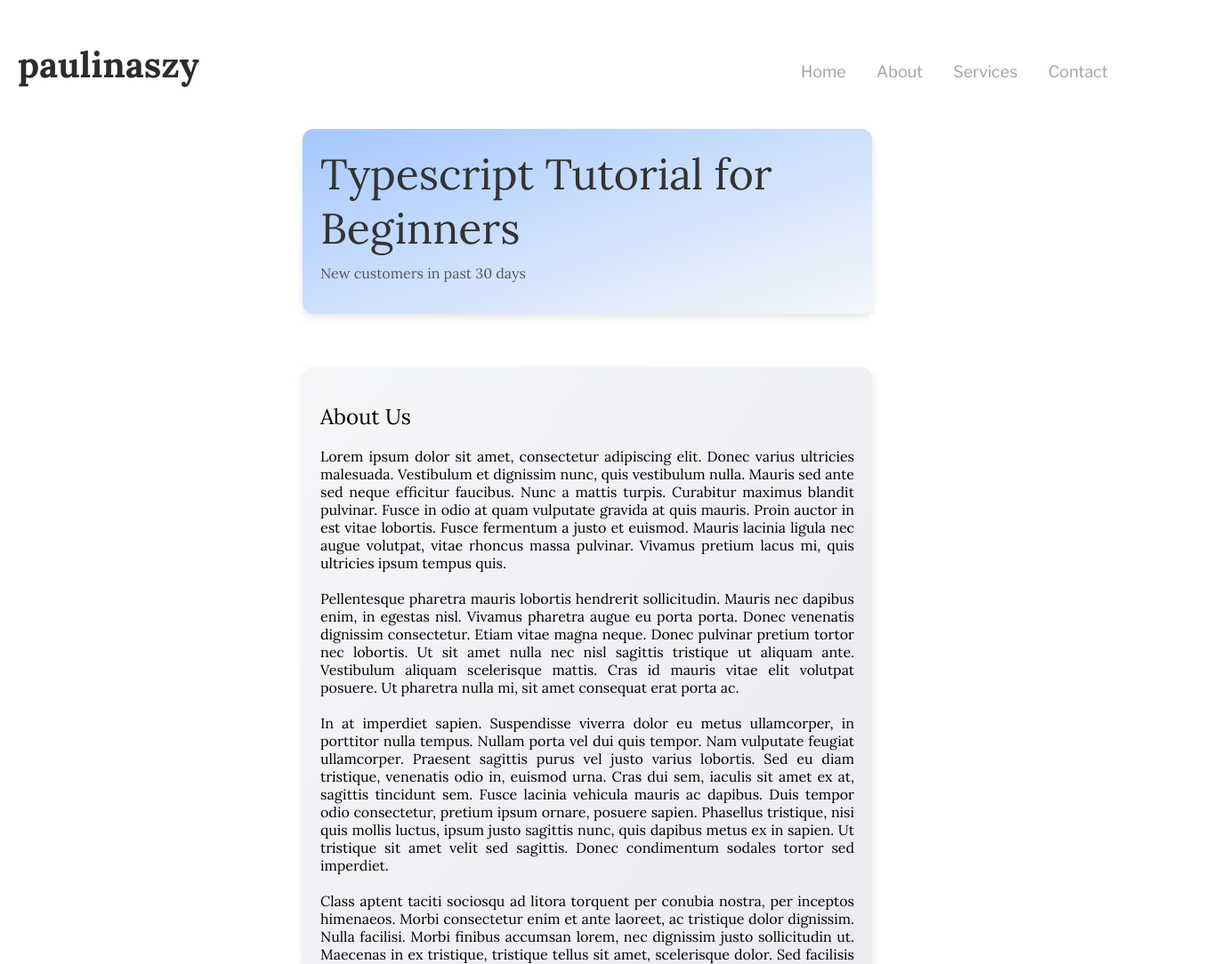
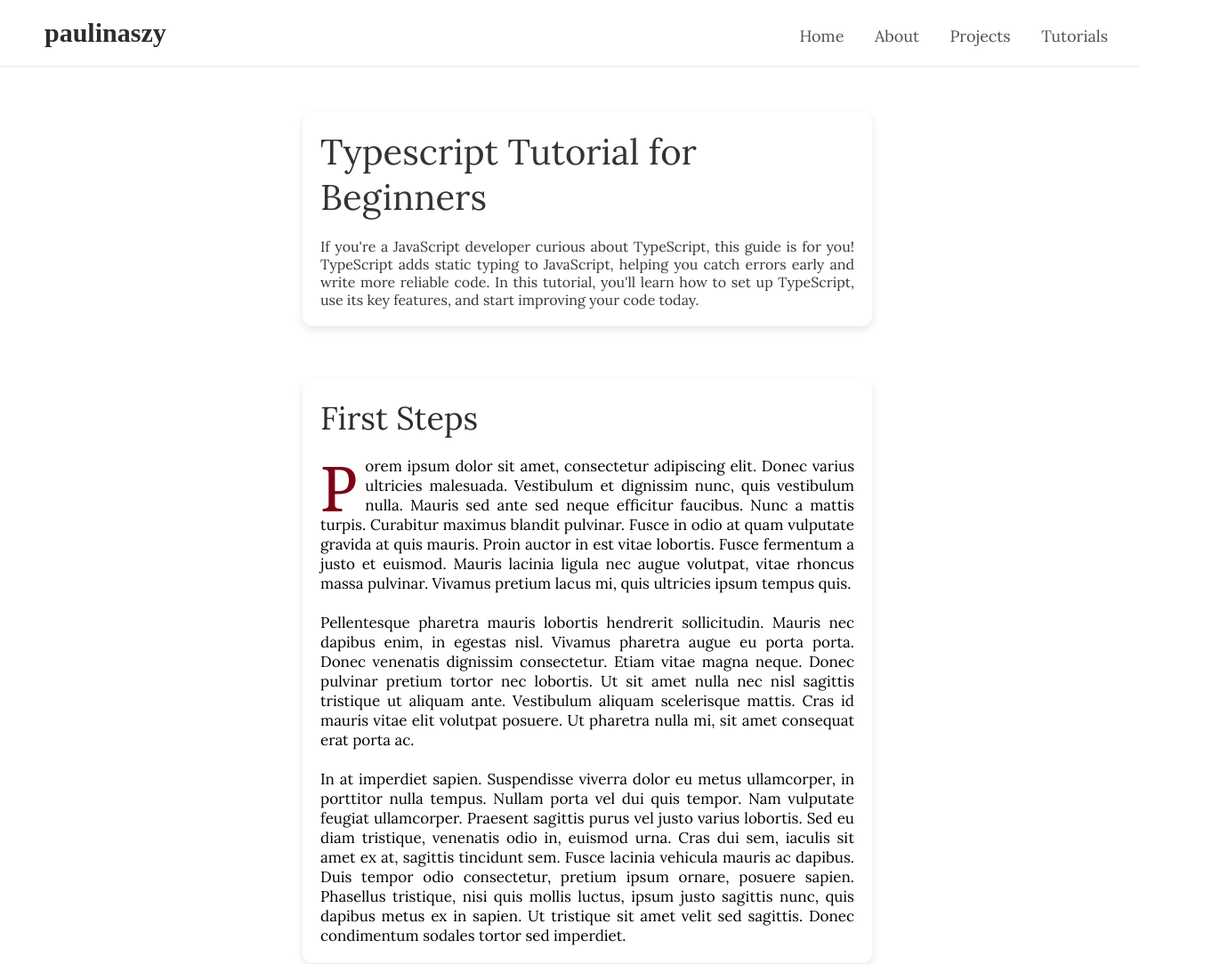
Before and after one commit to peposlawa/website-design, a plain HTML site: page index.html in a window 1280 px wide. Shown: the top 1084 px of the page at 89% size, 1380 px wide, since content can reach past the window. Drawn offline with nearby package versions, Linux system fonts and the light colour scheme; a web font is replaced by a local one.

Commit message:
basic design done

```diff
--- a/index.html
+++ b/index.html
@@ -11,39 +11,52 @@
       href="https://fonts.googleapis.com/css2?family=Libre+Franklin:ital,wght@0,100..900;1,100..900&family=Lora:ital,wght@0,400..700;1,400..700&display=swap"
       rel="stylesheet"
     />
+    <link
+      href="https://fonts.googleapis.com/css2?family=Playwrite+CU:wght@100..400&display=swap"
+      rel="stylesheet"
+    />
   </head>
   <body>
     <div class="wrapper">
       <header>
-        <h1 class="web-title">paulinaszy</h1>
+        <h1 class="web-title">
+          <a href="#">paulinaszy</a>
+        </h1>
 
         <nav class="nav-links">
           <ul>
             <li><a href="#">Home</a></li>
             <li><a href="#">About</a></li>
-            <li><a href="#">Services</a></li>
-            <li><a href="#">Contact</a></li>
+            <li><a href="#">Projects</a></li>
+            <li><a href="#">Tutorials</a></li>
           </ul>
         </nav>
       </header>
 
       <main class="middle">
-        <div class="card">
+        <section class="top-content">
           <h1>Typescript Tutorial for Beginners</h1>
-          <p>New customers in past 30 days</p>
-        </div>
+          <p>
+            If you're a JavaScript developer curious about TypeScript, this
+            guide is for you! TypeScript adds static typing to JavaScript,
+            helping you catch errors early and write more reliable code. In this
+            tutorial, you'll learn how to set up TypeScript, use its key
+            features, and start improving your code today.
+          </p>
+        </section>
 
-        <section class="content">
-          <h2>About Us</h2>
+        <section class="main-content">
+          <h2 class="content-title">First Steps</h2>
           <p>
-            Lorem ipsum dolor sit amet, consectetur adipiscing elit. Donec
-            varius ultricies malesuada. Vestibulum et dignissim nunc, quis
-            vestibulum nulla. Mauris sed ante sed neque efficitur faucibus. Nunc
-            a mattis turpis. Curabitur maximus blandit pulvinar. Fusce in odio
-            at quam vulputate gravida at quis mauris. Proin auctor in est vitae
-            lobortis. Fusce fermentum a justo et euismod. Mauris lacinia ligula
-            nec augue volutpat, vitae rhoncus massa pulvinar. Vivamus pretium
-            lacus mi, quis ultricies ipsum tempus quis.<br /><br />
+            <span class="first-letter">P</span>orem ipsum dolor sit amet,
+            consectetur adipiscing elit. Donec varius ultricies malesuada.
+            Vestibulum et dignissim nunc, quis vestibulum nulla. Mauris sed ante
+            sed neque efficitur faucibus. Nunc a mattis turpis. Curabitur
+            maximus blandit pulvinar. Fusce in odio at quam vulputate gravida at
+            quis mauris. Proin auctor in est vitae lobortis. Fusce fermentum a
+            justo et euismod. Mauris lacinia ligula nec augue volutpat, vitae
+            rhoncus massa pulvinar. Vivamus pretium lacus mi, quis ultricies
+            ipsum tempus quis.<br /><br />
 
             Pellentesque pharetra mauris lobortis hendrerit sollicitudin. Mauris
             nec dapibus enim, in egestas nisl. Vivamus pharetra augue eu porta
@@ -62,33 +75,12 @@
             odio consectetur, pretium ipsum ornare, posuere sapien. Phasellus
             tristique, nisi quis mollis luctus, ipsum justo sagittis nunc, quis
             dapibus metus ex in sapien. Ut tristique sit amet velit sed
-            sagittis. Donec condimentum sodales tortor sed imperdiet.<br /><br />
-
-            Class aptent taciti sociosqu ad litora torquent per conubia nostra,
-            per inceptos himenaeos. Morbi consectetur enim et ante laoreet, ac
-            tristique dolor dignissim. Nulla facilisi. Morbi finibus accumsan
-            lorem, nec dignissim justo sollicitudin ut. Maecenas in ex
-            tristique, tristique tellus sit amet, scelerisque dolor. Sed
-            facilisis molestie mi eget sollicitudin. Nulla placerat eget turpis
-            dapibus accumsan. Mauris sagittis ante posuere ultricies gravida.
-            Aliquam ultrices nisl est, et rhoncus turpis dapibus non.<br /><br />
-
-            Duis nibh odio, dapibus vehicula ipsum sit amet, imperdiet viverra
-            velit. Pellentesque lobortis suscipit pulvinar. Curabitur ultrices
-            dictum ornare. Interdum et malesuada fames ac ante ipsum primis in
-            faucibus. Nulla tortor ipsum, sodales sed lobortis iaculis,
-            tincidunt quis urna. Proin quis pellentesque nunc. Ut ut fermentum
-            tortor. Mauris feugiat quis est eu tempus. Pellentesque habitant
-            morbi tristique senectus et netus et malesuada fames ac turpis
-            egestas. Proin fringilla mollis leo. Proin accumsan quis elit sit
-            amet blandit. Fusce sit amet aliquam nisl. Sed non tristique nibh.
-            Integer consequat finibus faucibus. Proin ullamcorper ante nec
-            congue vestibulum.
+            sagittis. Donec condimentum sodales tortor sed imperdiet.
           </p>
         </section>
       </main>
 
-      <footer>
+      <footer class="bottom">
         <p>All rights reserved &copy; Paulina Szymkiewicz</p>
       </footer>
     </div>
--- a/styles.css
+++ b/styles.css
@@ -1,12 +1,14 @@
 * {
     font-family: "Lora", serif;
+    /* font-family: 'Libre Franklin'; */
+    font-size: 17px;
     font-optical-sizing: none;
     font-weight: 400;
     font-style: normal;
+    margin: 0;
 }
 
 body {
-    font-family: 'Trebuchet MS';
     margin: 0;
     padding: 0;
 }
@@ -17,18 +19,26 @@ body {
     height: 100vh;
 }
 
+/* Styling of the header */
+
 header {
     display: flex;
     align-items: baseline;
     padding: 20px;
     text-align: center;
+    border-bottom: #eceaea 1px solid;
 }
 
-.web-title {
+.web-title a {
+    text-decoration: none;
+    color: #2c2c2c;
     font-weight: 800;
-    font-size: 40px;
-    color: #2c2c2c;
+    font-family: "Playwrite CU";
+    font-size: 30px;
+    margin-left: 30px;
 }
+
+/* Styling of the navigation bar */
 
 .nav-links {
     margin-left: auto;
@@ -47,11 +57,12 @@ nav ul li {
 }
 
 nav ul li a {
-    font-family: 'Libre Franklin';
-    color: #a0a0a0;
+    color: #4f4f4f;
     text-decoration: none;
     font-size: 18px;
 }
+
+/* Styling of the main content */
 
 .middle {
     display: flex;
@@ -60,10 +71,45 @@ nav ul li a {
     margin: auto;
 }
 
-.content {
+/* Styling of the top section content */
+
+.top-content {
+    border-radius: 12px;
+    padding: 20px;
+    box-shadow: 0 4px 10px rgba(0, 0, 0, 0.1);
+    width: 100%;
+    margin-top: 50px;
+}
+
+.top-content h1 {
+    font-size: 40px;
+    margin: 0;
+    color: #333;
+}
+
+.top-content p {
+    font-size: 16px;
+    margin-top: 20px;
+    color: #353535;
+    text-align: justify;
+}
+
+/* Styling of the middle section content */
+
+.first-letter {
+    color: rgb(126, 4, 22);
+    float: left;
+    font-family: Georgia;
+    font-size: 70px;
+    line-height: 50px;
+    padding-top: 10px;
+    padding-right: 8px;
+  }
+
+  .main-content {
     padding: 20px;
     text-align: justify;
-    background: linear-gradient(to bottom right, #f4f6f8, #e8eaed);
+    background: linear-gradient(to bottom right, #ffffff, #ffffff);
     border-radius: 12px;
     padding: 20px;
     box-shadow: 0 4px 10px rgba(0, 0, 0, 0.1);
@@ -71,38 +117,21 @@ nav ul li a {
     margin: 60px auto;
 }
 
+.content-title {
+    font-size: 36px;
+    margin: 0px 0px 20px 0px;
+    color: #2c2c2c;
+}
+
 /* Styling of the footer */
 
-footer {
-    background-color: #839fd1;
-    color: #fff;
-    padding: 10px;
+.bottom {
+    padding: 50px;
     text-align: center;
+    width: 100%;
+    border-top: #eceaea 1px solid;
+    background: repeating-linear-gradient(135deg, #f6f6f6 0, #f6f6f6 10%, transparent 0, transparent 50%);
+    background-size: 5px 5px;
+    background-color: #ffffff;
+    opacity: 0.6
 }
-
-/* Styling of the gradient card */
-
-.card {
-    background: linear-gradient(to bottom right, #A5C8FF, #F5F7FA);
-    border-radius: 12px;
-    padding: 20px;
-    box-shadow: 0 4px 10px rgba(0, 0, 0, 0.1);
-    width: 100%;
-}
-
-.card h1 {
-    font-size: 48px;
-    margin: 0;
-    color: #333;
-}
-
-.card p {
-    font-size: 16px;
-    margin-top: 10px;
-    color: #555;
-}
-
-.arrow-up {
-    font-size: 24px;
-    color: #007BFF;
-}
```
